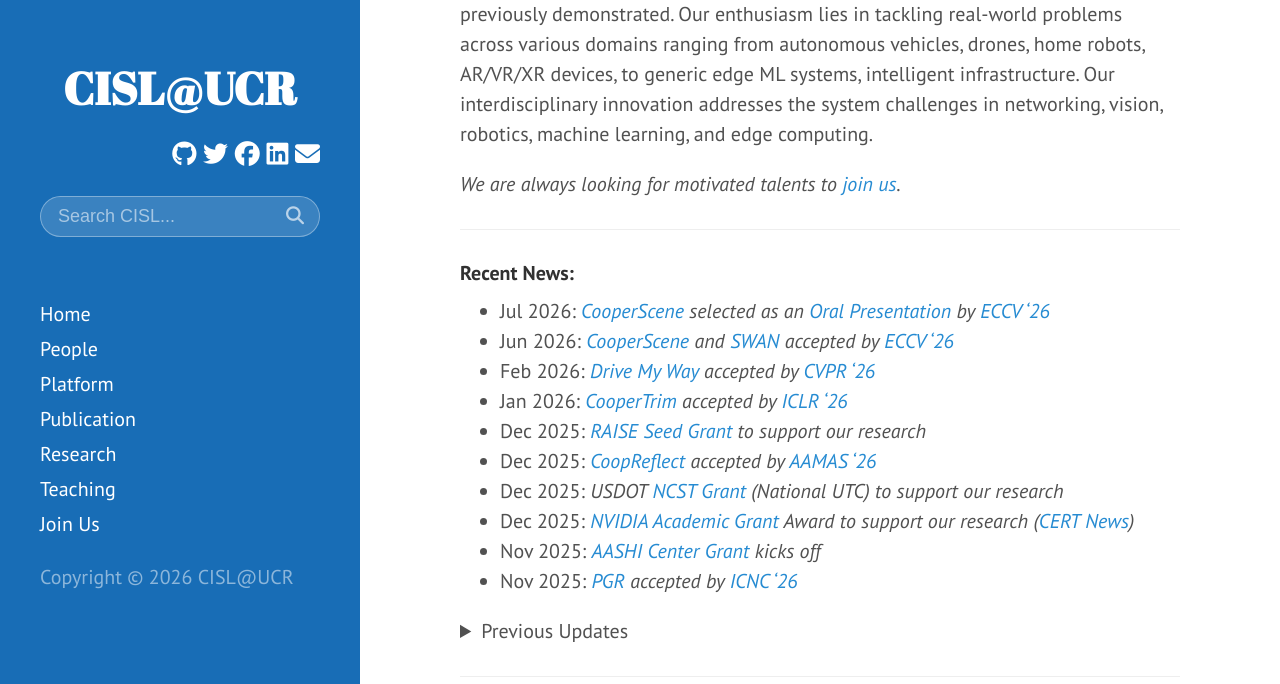
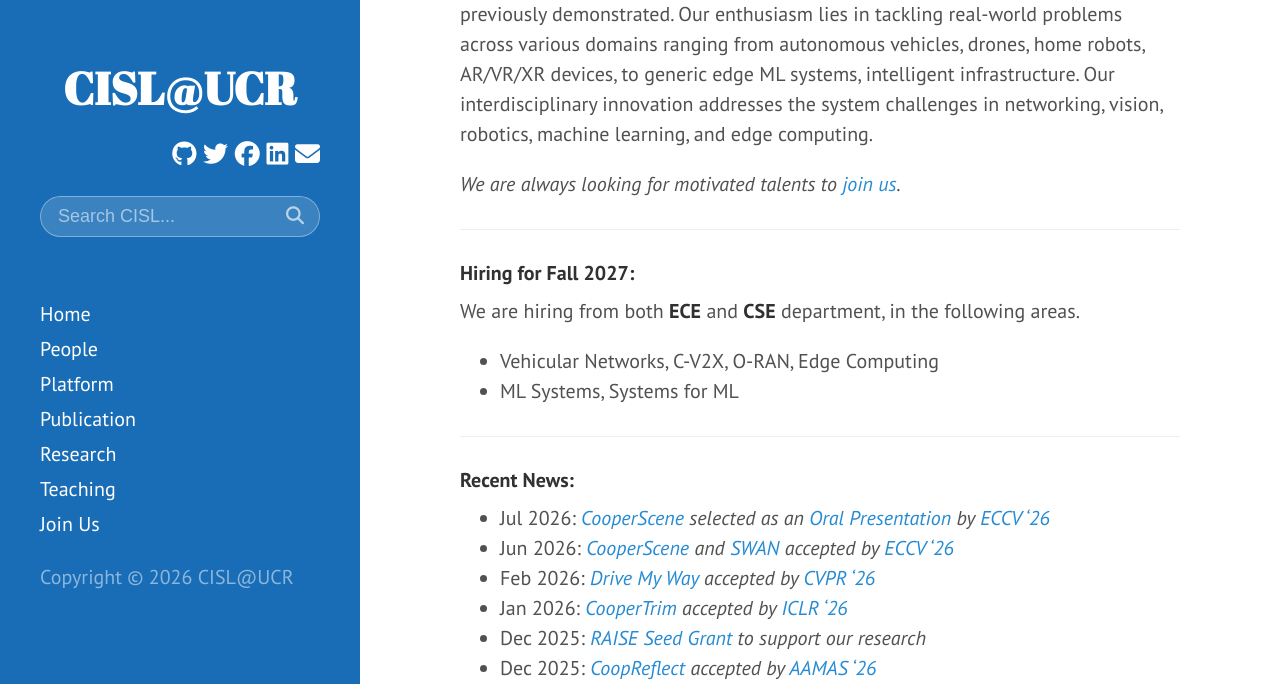
Before and after one commit to UCR-CISL/UCR-CISL.github.io, a Jekyll site: the page built from index.md, in a window 1280 px wide and 900 px high, scrolled down 342 px, cut to the strip 0-684 px from the top of the window. Built offline with Jekyll 4.4.1, drawn with Linux system fonts in a browser that asks for light colours; a style sheet for code colours, icons or effects is not loaded.

Commit message:
Revise hiring details and areas of focus
Updated hiring information for Fall 2027 and refined job areas.

```diff
--- a/index.md
+++ b/index.md
@@ -17,16 +17,12 @@
 
 *We are always looking for motivated talents to [join us](joinus).*
 
-<!-- <hr>
-#### Hiring for Fall 2026:
+<hr>
+#### Hiring for Fall 2027:
 
 We are hiring from both **ECE** and **CSE** department, in the following areas.
-* Vehicular/Robotic Networks, Edge Computing
+* Vehicular Networks, C-V2X, O-RAN, Edge Computing
 * ML Systems, Systems for ML
-
-
-<hr> -->
-
 
 <hr>
 #### Recent News:
```
